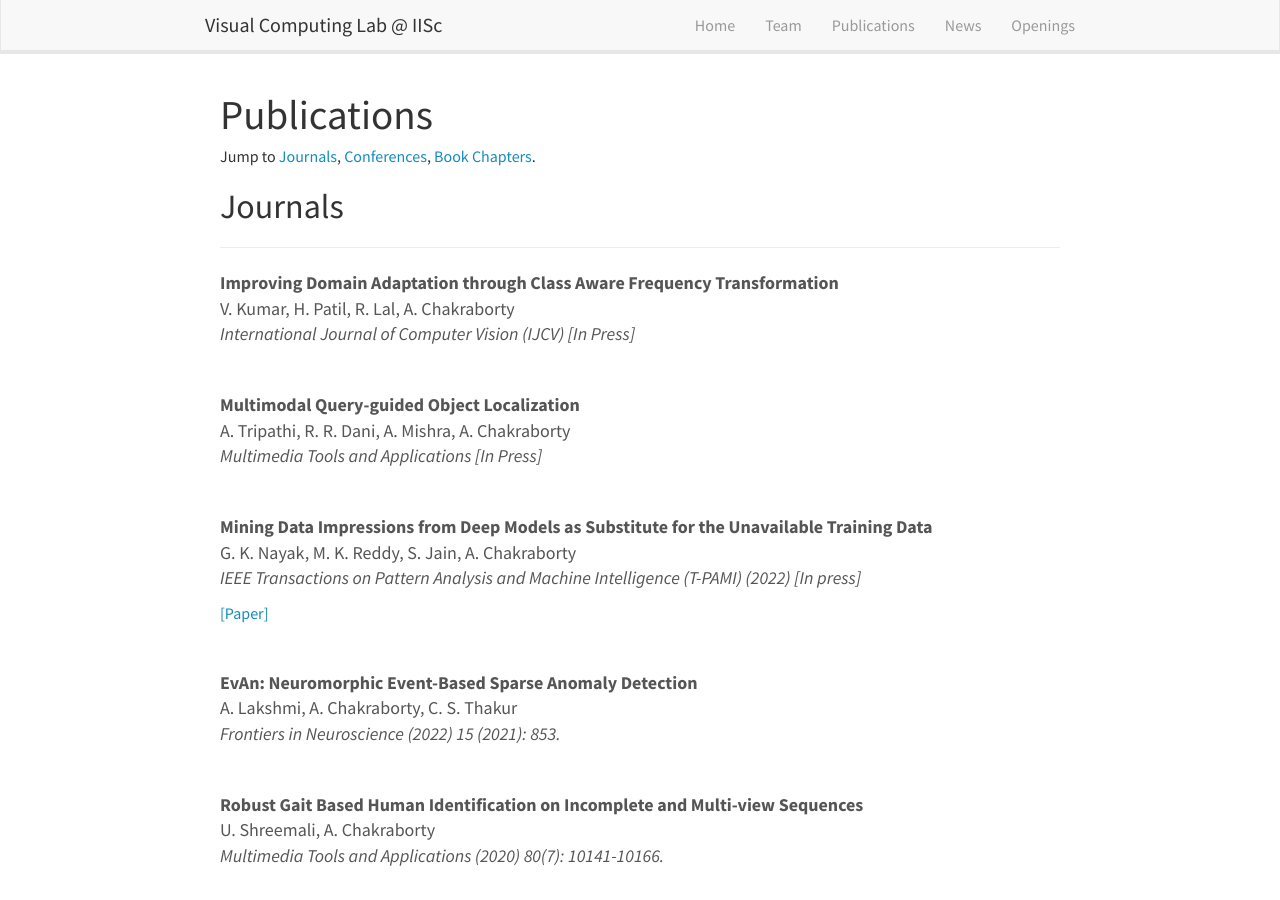
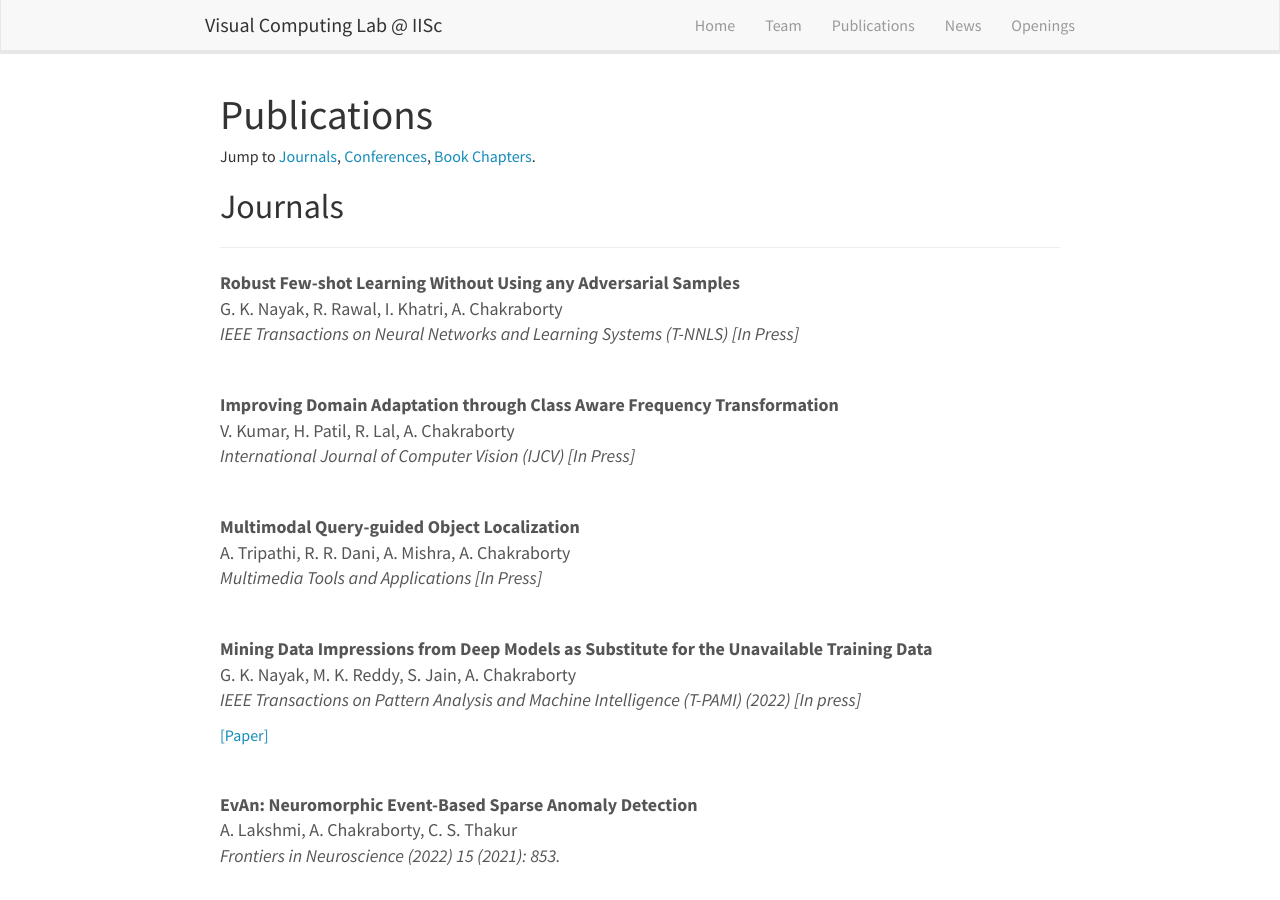
Before and after one commit to vcl-iisc/vclab-website, a Jekyll site: the page built from _pages/publications.md, in a window 1280 px wide and 900 px high. Built offline with Jekyll 4.4.1, drawn with Linux system fonts in a browser that asks for light colours; nearby versions of some CDN libraries.

Commit message:
Update publications.yml
T-NNLS paper added

```diff
--- a/_data/publications.yml
+++ b/_data/publications.yml
@@ -9,6 +9,15 @@
 
 
 ################### Coferences and Journals ###################
+
+- paper: "Robust Few-shot Learning Without Using any Adversarial Samples"
+  author: G. K. Nayak, R. Rawal, I. Khatri, A. Chakraborty
+  pub: IEEE Transactions on Neural Networks and Learning Systems (T-NNLS)  [In Press]
+  type: journal
+  project_page:
+  paper_link:
+  code_link:
+  bibtex:
 
 - paper: "Query-guided Attention in Vision Transformers for Localizing Objects Using a Single Sketch"
   author: A. Tripathi, A. Mishra, A. Chakraborty
```
